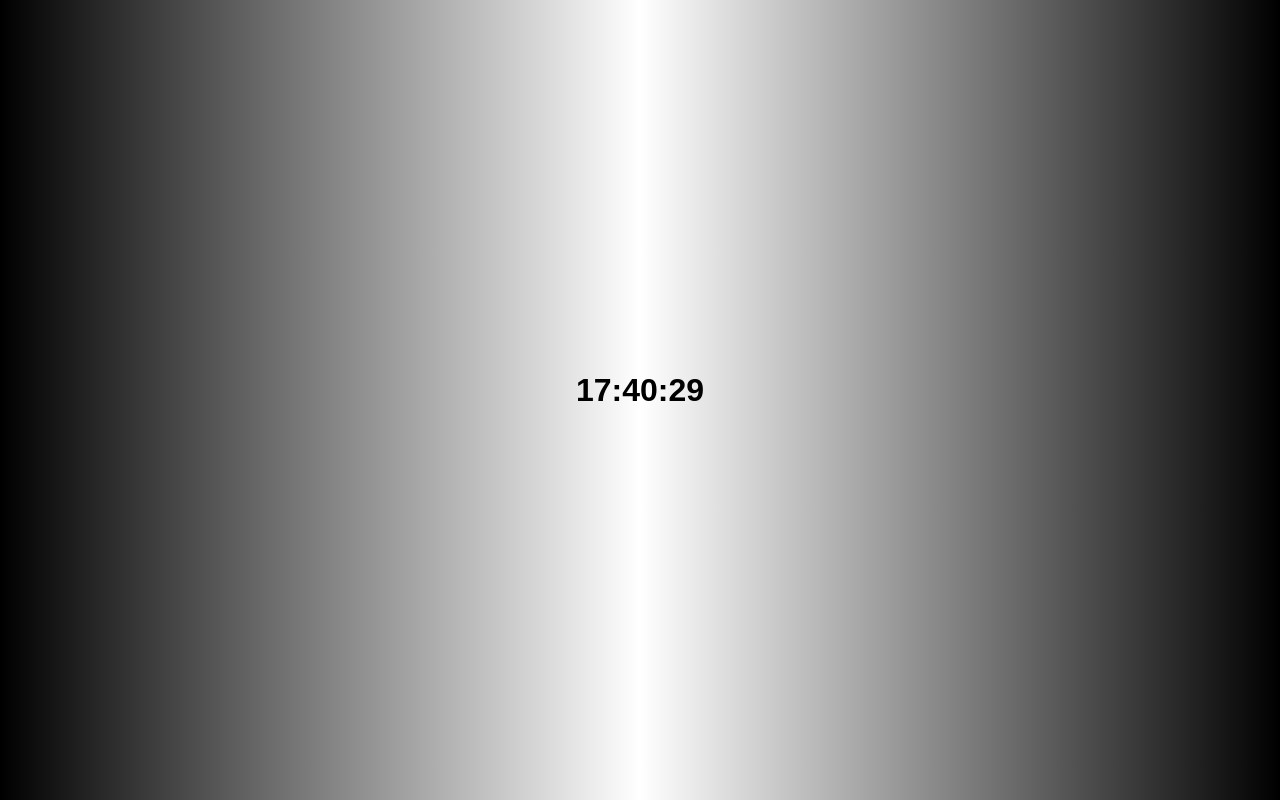
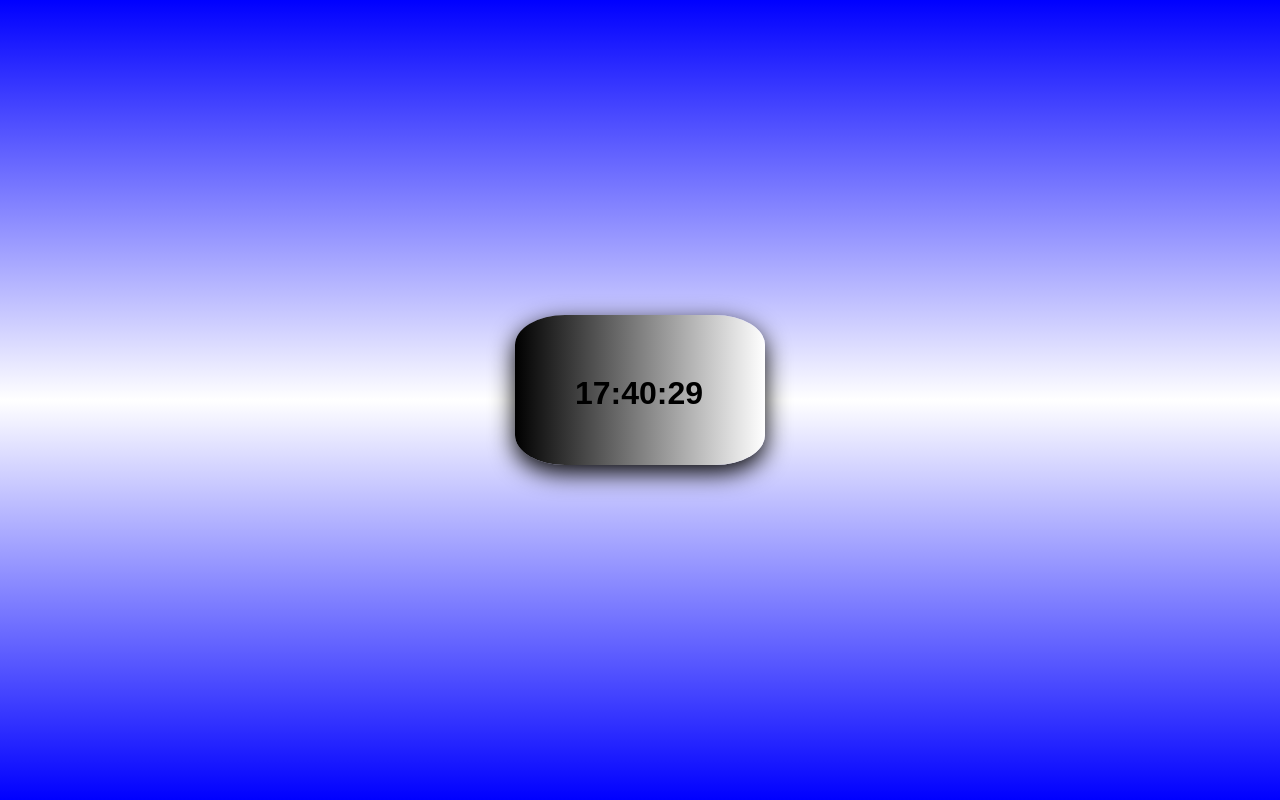
Before and after one commit to TANU0407/TANU0407.github.io, a plain HTML site: page digital clock.html in a window 1280 px wide. Drawn offline with Linux system fonts and the light colour scheme.

Commit message:
Update digital clock.html

```diff
--- a/digital clock.html
+++ b/digital clock.html
@@ -5,13 +5,15 @@
 	<meta name="viewport" content="width=device-width, initial-scale=1">
 	<title></title>
 </head>
-	<style type="text/css">
+<style type="text/css">
 	*
 	{
 		margin: 0;
 		padding: 0;
 		box-sizing: border-box;
 		font-family: Arial, sans-serif;
+		background: white;
+
 	}
 	body
 	{
@@ -19,7 +21,7 @@
 		display: flex;
 		justify-content: center;
 		align-items: center;
-		background: linear-gradient(to right,black,white,black);
+		background: linear-gradient(blue,white,blue);
 	}
 	.clock
 	{
@@ -31,22 +33,26 @@
 	}
 	h1
 	{
+		border: 2px ;
 		color: black;
 		margin-bottom: 20px;
+		height: 150px;
+		width: 250px;
+		box-shadow: 0 8px 25px rgba(0, 0, 0, 1.0);
+		background: linear-gradient(to right,black,white);
+		padding-left: 60px;
+		padding-top: 60px;
+		border-radius: 20%;
 	}
 	#time
 	{
 		font-size: 50px;
 		color: cyan;
 		font-weight: bold;
-	}
-	#date
-	{
-		margin-top: 10px;
-		font-size: 20px;
-		color: cyan;
+
 	}
 </style>
+
 <body>
 <h1 id="clock">00:00:00</h1>
 <script type="text/javascript">
```
